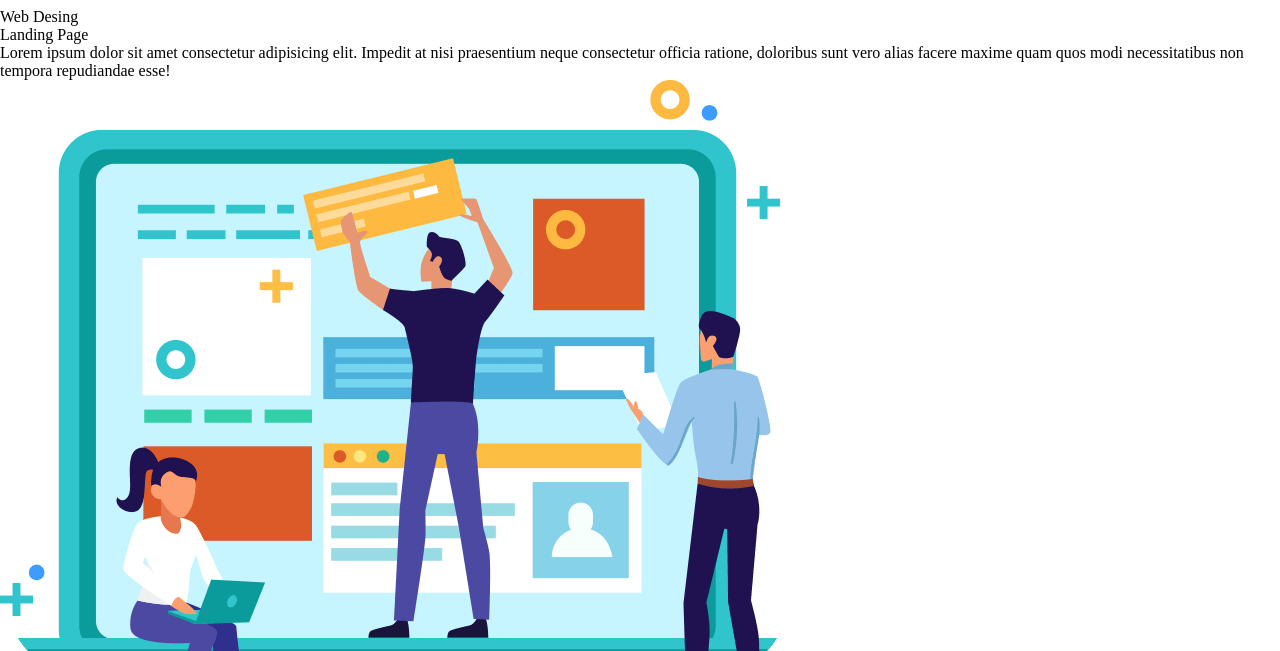
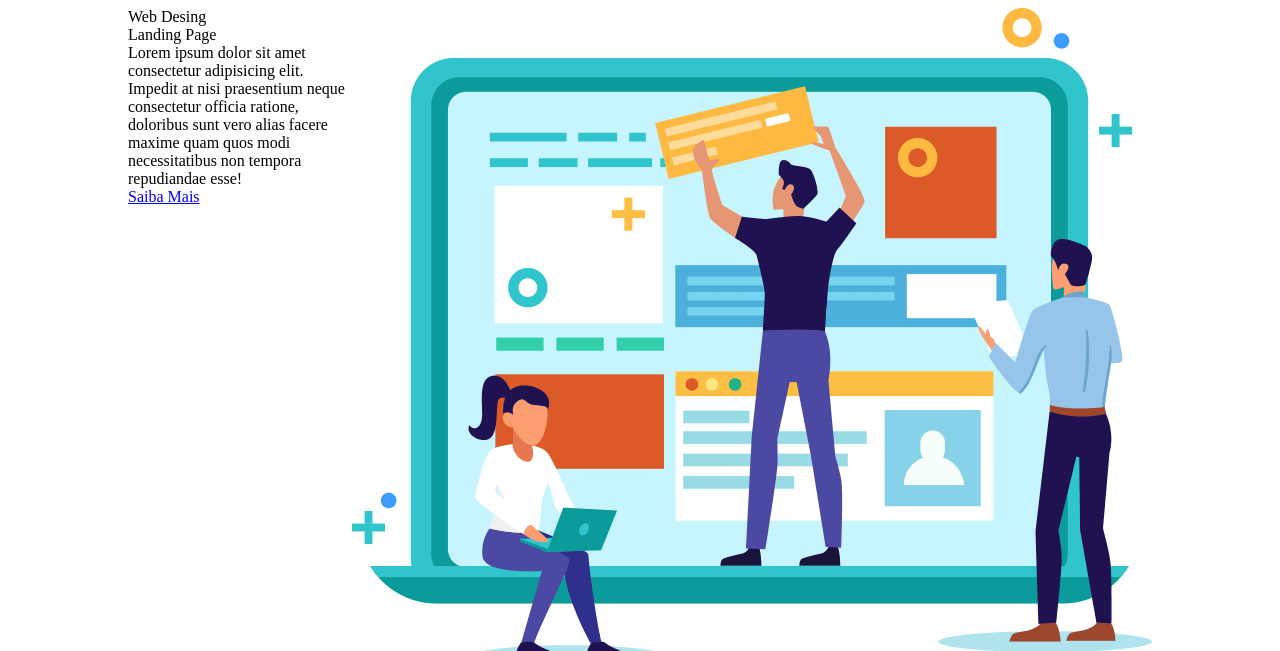
Before and after one commit to elispiano/Projeto, a plain HTML site: page index.html in a window 1280 px wide. Shown: the part 149-800 px from the top of the page. Drawn offline with Linux system fonts and the light colour scheme.

Commit message:
Refatoracao

```diff
--- a/assets/css/header.css
+++ b/assets/css/header.css
@@ -1,8 +1,4 @@
-header {
-    width: 1024px;
-    margin: 30px auto;
-
-    display: flex;
+header section{
     justify-content: space-between;
     align-items: center;
 }
--- a/assets/css/style.css
+++ b/assets/css/style.css
@@ -18,3 +18,14 @@
     font: inherit;
     vertical-align: baseline;
 }
+
+.container {
+    width: 1024px;
+    margin: 30px auto;
+    display: flex;
+    flex-direction: column;
+}
+
+.row{
+    display: flex;
+}
--- a/index.html
+++ b/index.html
@@ -9,7 +9,8 @@
 </head>
 <body>
     <!-- Header -->
-    <header>
+    <header class="container">
+        <section class="row">
             <img src="assets/img/logo.png" alt="Logo da empresa XPTO">
 
             <!-- Menu do Site -->
@@ -23,18 +24,19 @@
                 </ul>
             </nav>
             <!-- End Menu do Site -->
+        </section>
     </header>
     <!-- End Header -->
 
-    <main>
-        <section>
+    <main class="container">
+        <section class="row">
             <article>
                 <h1>Web Desing</h1>
                 <h2>Landing Page</h2>
 
                 <p>Lorem ipsum dolor sit amet consectetur adipisicing elit. Impedit at nisi praesentium neque consectetur officia ratione, doloribus sunt vero alias facere maxime quam quos modi necessitatibus non tempora repudiandae esse!</p>
 
-                <a href="Saiba Mais"></a>
+                <a href="#">Saiba Mais</a>
             </article>
 
             <div>
```
Lines whose indentation alone changed are shown as unchanged.
